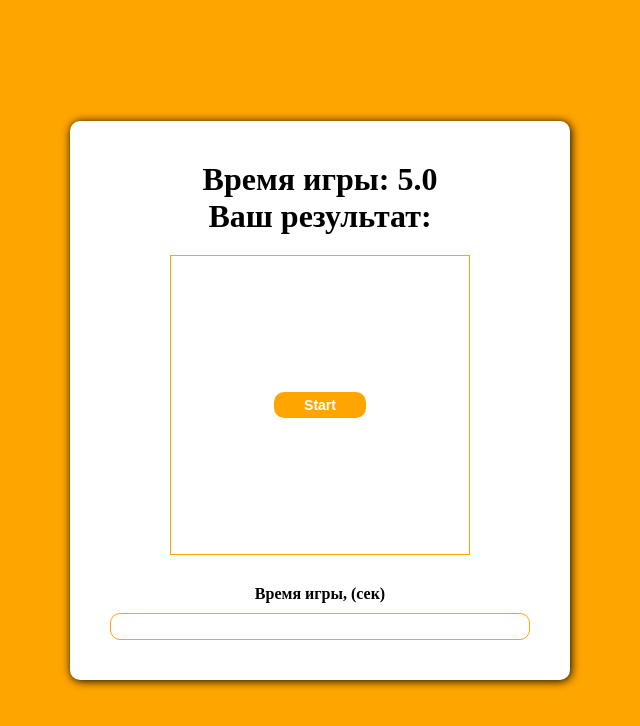
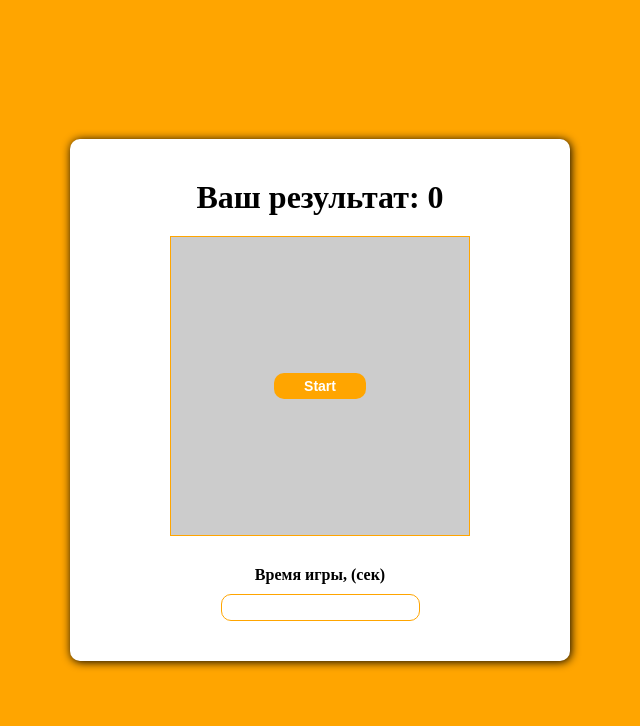
Before and after one commit to AzaZefir/clicker-game-on-js, a plain HTML site: page index.html in a window 1280 px wide. Both pictures are taken after a click on the button "Start". Shown: the whole page, without its empty margins (320-960 px from the left). Drawn offline with Linux system fonts and the light colour scheme.

Commit message:
add some styles to style.css, add logic to script js

```diff
--- a/index.html
+++ b/index.html
@@ -11,7 +11,7 @@
     <div class="app">
       <div class="app-header">
         <h1 id="time-header">Время игры: <span id="time">5.0</span></h1>
-        <h1 id="result-header">Ваш результат: <span id="result"></span></h1>
+        <h1 id="result-header" class="hide">Ваш результат: <span id="result"></span></h1>
       </div>
       <div class="app-content">
         <button class="btn" id="start">Start</button>
--- a/script.js
+++ b/script.js
@@ -1,7 +1,87 @@
-let time_header = document.querySelector('#time-header')
-let result_header = document.querySelector('#result-header')
-let start = document.querySelector('#start')
-let game_field = document.querySelector("#game-field")
-let game_time = document.querySelector('#game-time')
-let time = document.querySelector('#time')
-let result = document.querySelector('#result')
+let time_header = document.querySelector('#time-header');
+let result_header = document.querySelector('#result-header');
+let start = document.querySelector('#start');
+let game_field = document.querySelector('#game-field');
+let game_time = document.querySelector('#game-time');
+let time = document.querySelector('#time');
+let result = document.querySelector('#result');
+
+let score = 0;
+
+start.addEventListener('click', startGame);
+
+function startGame() {
+  game_time.setAttribute('disabled', 'true');
+  time.textContent = game_time.value;
+  score = 0;
+  start.classList.add('hide');
+  game_field.style.backgroundColor = 'white';
+
+  createBox();
+  timer();
+  result_header.classList.add('hide');
+  time_header.classList.remove('hide');
+}
+
+game_time.addEventListener('input', setTime)
+
+function setTime(){
+  time.textContent = game_time.value
+  result_header.classList.add('hide')
+  time_header.classList.remove('hide')
+}
+
+function endGame() {
+  game_field.innerHTML = '';
+  start.classList.remove('hide');
+  game_field.style.backgroundColor = '#ccc';
+  result_header.classList.remove('hide');
+  time_header.classList.add('hide');
+  result.textContent = score;
+  game_time.removeAttribute('disabled');
+}
+
+function timer() {
+  let time = document.querySelector('#time');
+  let interval = setInterval(function () {
+    time.textContent = (Number(time.textContent) - 0.1).toFixed(1);
+    if (time.textContent <= 0) {
+      clearInterval(interval);
+      endGame();
+    }
+  }, 100);
+}
+
+game_field.addEventListener('click', clickBox);
+function clickBox(event) {
+  if (event.target.dataset.box) {
+    createBox();
+    score++;
+  }
+  // console.log(event);
+}
+
+function createBox() {
+  game_field.innerHTML = '';
+  let box = document.createElement('div');
+  let sizeBox = getRandom(30, 60);
+  let left = getRandom(0, 300 - sizeBox);
+  let top = getRandom(0, 300 - sizeBox);
+
+  box.style.width = box.style.height = sizeBox + 'px';
+  box.style.backgroundColor = `rgb(${getRandom(0, 255)}, ${getRandom(0, 255)},${getRandom(
+    0,
+    255,
+  )})`;
+  box.style.position = 'absolute';
+  box.style.left = left + 'px';
+  box.style.top = top + 'px';
+  box.style.cursor = 'pointer';
+
+  box.setAttribute('data-box', true);
+  game_field.insertAdjacentElement('afterbegin', box);
+}
+
+function getRandom(min, max) {
+  return Math.random() * (max - min) + min;
+}
--- a/style.css
+++ b/style.css
@@ -1,16 +1,16 @@
-*{
+* {
   margin: 0;
   padding: 0;
   box-sizing: border-box;
 }
-body{
+body {
   width: 100%;
   height: 100vh;
   background: orange;
   display: flex;
   align-items: center;
 }
-.app{
+.app {
   background: #fff;
   width: 500px;
   box-shadow: 1px 1px 10px 0;
@@ -18,34 +18,39 @@ body{
   padding: 20px;
   margin: 0 auto;
 }
-.app-header{
-    padding:20px;
+.app-header {
+  padding: 20px;
   text-align: center;
 }
-.app-content{
+.app-content {
   display: flex;
   align-items: center;
   justify-content: center;
+  position: relative;
 }
-.app-footer{
+.app-footer {
   padding: 20px;
-}
-.input{
   display: flex;
   flex-direction: column;
   align-items: center;
 }
-.input label{
+.input {
+  display: flex;
+  flex-direction: column;
+  align-items: center;
+}
+.input label {
   margin: 10px;
   font-weight: 600;
 }
-.input input{
+.input input {
   width: 100%;
   padding: 5px 10px;
   border-radius: 10px;
   border: 1px solid orange;
 }
-.game-field{
+.game-field {
+  position: relative;
   display: flex;
   align-items: center;
   justify-content: center;
@@ -55,8 +60,9 @@ body{
   max-width: 300px;
   max-height: 300px;
 }
-.btn{
+.btn {
   position: absolute;
+  z-index: 1;
   padding: 5px 30px;
   cursor: pointer;
   font-size: 14px;
@@ -66,6 +72,15 @@ body{
   border-radius: 10px;
   color: #fff;
 }
-.btn:hover{
-    box-shadow: 0 2px 2px 1px grey;
+.btn:hover {
+  box-shadow: 0 2px 2px 1px gray;
 }
+.hide {
+  display: none;
+}
+.btn:disabled{
+    background: #ccc;
+    border: 1px solid #ccc;
+    color: #000;
+    cursor: not-allowed;
+}
```
Lines whose indentation alone changed are shown as unchanged.
